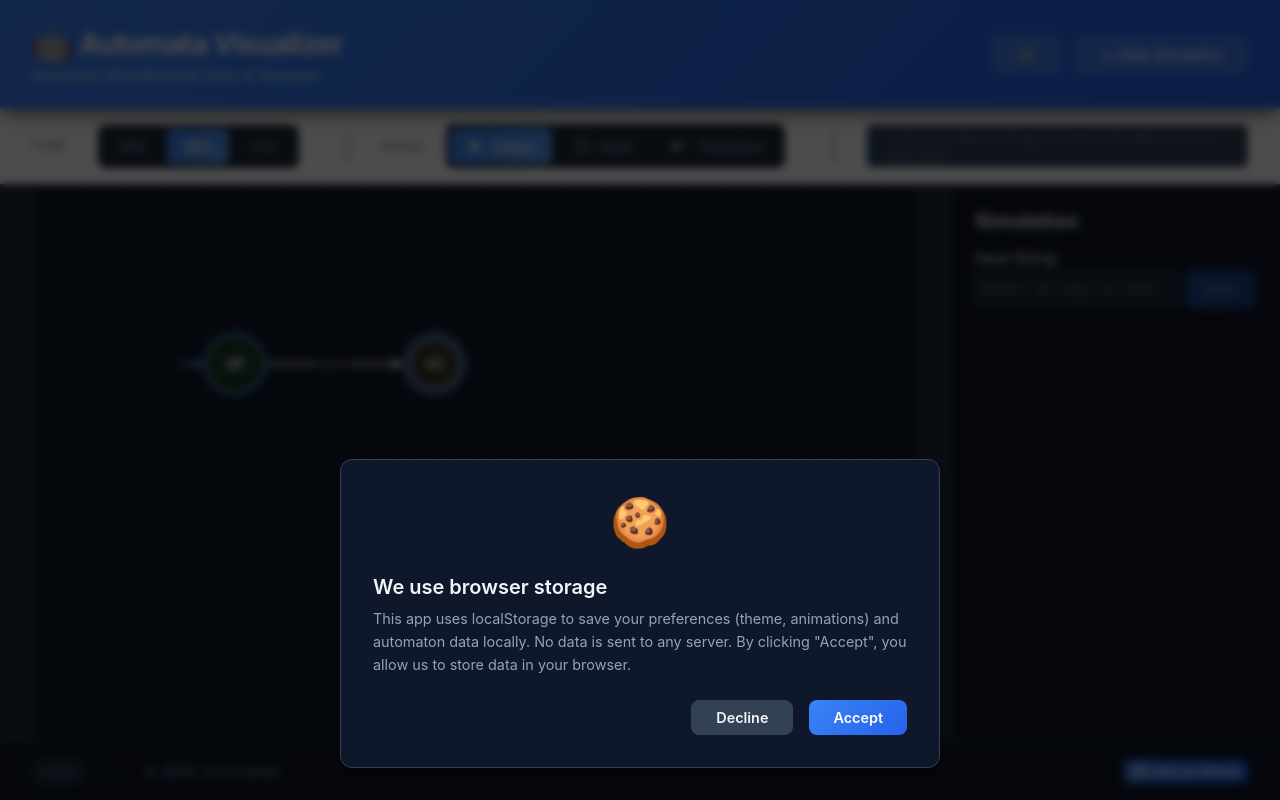
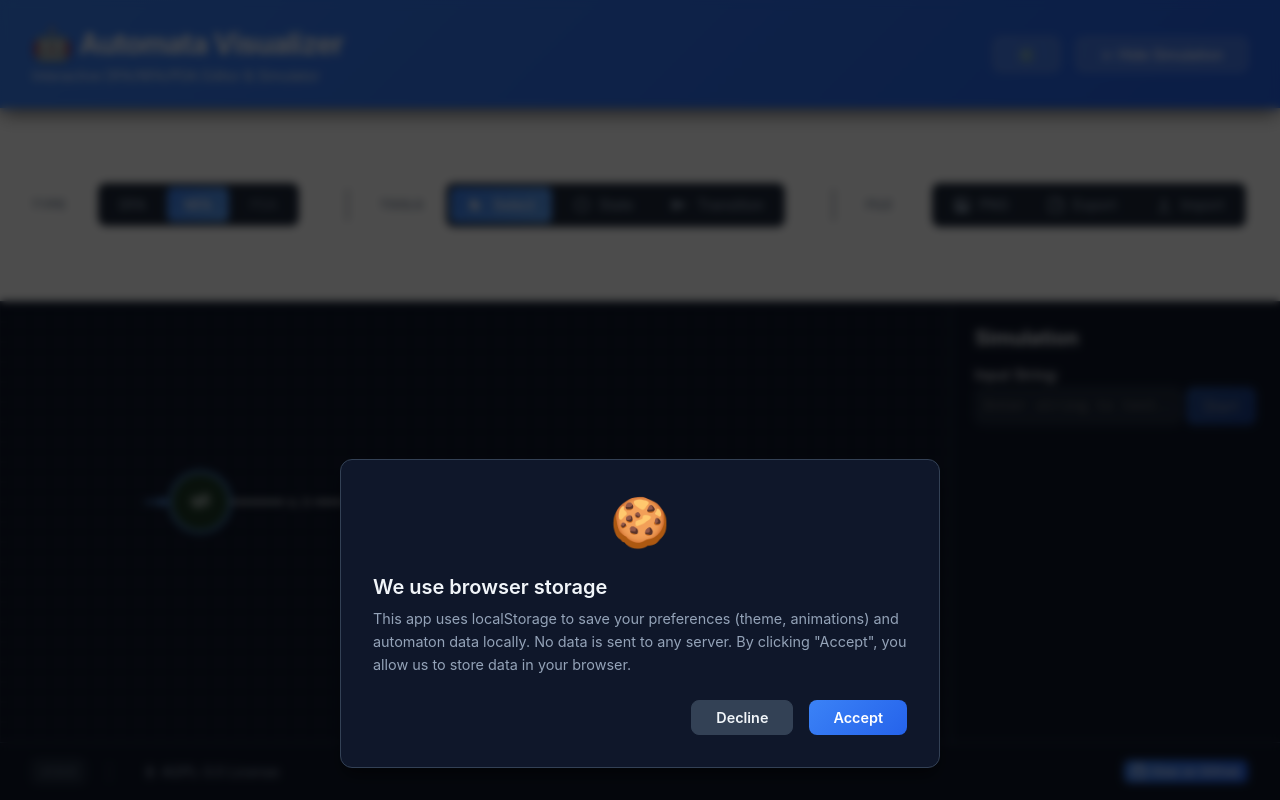
Before and after one commit to DubskySteam/automata-simulator, a React (Vite) app in the folder web/: page / in a window 1280 px wide. Built offline with nearby package versions, Linux system fonts and the light colour scheme.

Commit message:
feat: add export/import functionality and fix canvas stability

```diff
--- a/web/src/App.css
+++ b/web/src/App.css
@@ -84,7 +84,8 @@
   display: flex;
   overflow: hidden;
   background-color: var(--bg-secondary);
-  min-height: 0; /* Important for flex children */
+  min-height: 0;
+  position: relative;
 }
 
 .footer {
--- a/web/src/App.tsx
+++ b/web/src/App.tsx
@@ -99,6 +99,65 @@ function App() {
     }
   }, []);
 
+  const handleExportPNG = useCallback(() => {
+    const helpers = getCanvasHelpers();
+    if (helpers.exportToPNG) {
+      helpers.exportToPNG();
+    }
+  }, []);
+
+  const handleExportJSON = useCallback(() => {
+    const helpers = getCanvasHelpers();
+    if (helpers.getAutomaton) {
+      const automaton = helpers.getAutomaton();
+      const json = JSON.stringify(automaton, null, 2);
+
+      // Create download
+      const blob = new Blob([json], { type: 'application/json' });
+      const url = URL.createObjectURL(blob);
+      const link = document.createElement('a');
+      link.download = `automaton-${Date.now()}.json`;
+      link.href = url;
+      link.click();
+      URL.revokeObjectURL(url);
+    }
+  }, []);
+
+  const handleImportJSON = useCallback(() => {
+    const input = document.createElement('input');
+    input.type = 'file';
+    input.accept = 'application/json,.json';
+
+    input.onchange = (e) => {
+      const file = (e.target as HTMLInputElement).files?.[0];
+      if (!file) return;
+
+      const reader = new FileReader();
+      reader.onload = (event) => {
+        try {
+          const json = event.target?.result as string;
+          const automaton = JSON.parse(json);
+
+          // Validate the structure
+          if (!automaton.type || !automaton.states || !automaton.transitions) {
+            alert('Invalid automaton file format');
+            return;
+          }
+
+          const helpers = getCanvasHelpers();
+          if (helpers.loadAutomaton) {
+            helpers.loadAutomaton(automaton);
+          }
+        } catch (error) {
+          alert('Error parsing JSON file: ' + error);
+        }
+      };
+      reader.readAsText(file);
+    };
+
+    input.click();
+  }, []);
+
   return (
     <div className="app">
       {/* Modals at app level for proper z-index */}
@@ -129,10 +188,7 @@ function App() {
           >
             ⚙️
           </button>
-          <button
-            className="toggle-sim-button"
-            onClick={() => setShowSimulation(!showSimulation)}
-          >
+          <button className="toggle-sim-button" onClick={() => setShowSimulation(!showSimulation)}>
             {showSimulation ? '← Hide Simulation' : 'Show Simulation →'}
           </button>
         </div>
@@ -143,6 +199,9 @@ function App() {
         onToolModeChange={setToolMode}
         automatonType={automatonType}
         onAutomatonTypeChange={handleAutomatonTypeChange}
+        onExportPNG={handleExportPNG}
+        onExportJSON={handleExportJSON}
+        onImportJSON={handleImportJSON}
       />
 
       <main className="main">
@@ -189,14 +248,9 @@ function App() {
           </a>
         </div>
         <div className="footer-right">
-          <a
-            href={GITHUB_URL}
-            target="_blank"
-            rel="noopener noreferrer"
-            className="footer-badge"
-          >
+          <a href={GITHUB_URL} target="_blank" rel="noopener noreferrer" className="footer-badge">
             <svg viewBox="0 0 16 16" width="14" height="14" fill="currentColor">
-              <path d="M8 0C3.58 0 0 3.58 0 8c0 3.54 2.29 6.53 5.47 7.59.4.07.55-.17.55-.38 0-.19-.01-.82-.01-1.49-2.01.37-2.53-.49-2.69-.94-.09-.23-.48-.94-.82-1.13-.28-.15-.68-.52-.01-.53.63-.01 1.08.58 1.23.82.72 1.21 1.87.87 2.33.66.07-.52.28-.87.51-1.07-1.78-.2-3.64-.89-3.64-3.95 0-.87.31-1.59.82-2.15-.08-.2-.36-1.02.08-2.12 0 0 .67-.21 2.2.82.64-.18 1.32-.27 2-.27.68 0 1.36.09 2 .27 1.53-1.04 2.2-.82 2.2-.82.44 1.1.16 1.92.08 2.12.51.56.82 1.27.82 2.15 0 3.07-1.87 3.75-3.65 3.95.29.25.54.73.54 1.48 0 1.07-.01 1.93-.01 2.2 0 .21.15.46.55.38A8.013 8.013 0 0016 8c0-4.42-3.58-8-8-8z"/>
+              <path d="M8 0C3.58 0 0 3.58 0 8c0 3.54 2.29 6.53 5.47 7.59.4.07.55-.17.55-.38 0-.19-.01-.82-.01-1.49-2.01.37-2.53-.49-2.69-.94-.09-.23-.48-.94-.82-1.13-.28-.15-.68-.52-.01-.53.63-.01 1.08.58 1.23.82.72 1.21 1.87.87 2.33.66.07-.52.28-.87.51-1.07-1.78-.2-3.64-.89-3.64-3.95 0-.87.31-1.59.82-2.15-.08-.2-.36-1.02.08-2.12 0 0 .67-.21 2.2.82.64-.18 1.32-.27 2-.27.68 0 1.36.09 2 .27 1.53-1.04 2.2-.82 2.2-.82.44 1.1.16 1.92.08 2.12.51.56.82 1.27.82 2.15 0 3.07-1.87 3.75-3.65 3.95.29.25.54.73.54 1.48 0 1.07-.01 1.93-.01 2.2 0 .21.15.46.55.38A8.013 8.013 0 0016 8c0-4.42-3.58-8-8-8z" />
             </svg>
             View on GitHub
           </a>
--- a/web/src/components/editor/Canvas.css
+++ b/web/src/components/editor/Canvas.css
@@ -6,11 +6,14 @@
   align-items: center;
   justify-content: center;
   background-color: var(--bg-secondary);
+  min-width: 0; /* Important for flex shrinking */
 }
 
 .canvas {
   display: block;
   cursor: default;
+  max-width: 100%;
+  max-height: 100%;
 }
 
 .canvas.cursor-crosshair {
--- a/web/src/components/editor/Canvas.tsx
+++ b/web/src/components/editor/Canvas.tsx
@@ -24,11 +24,12 @@ interface CanvasProps {
   onSimulationChange?: (simulation: SimulationState | null) => void;
   onValidationChange?: (errors: string[]) => void;
   animationsEnabled?: boolean;
+  onLoadAutomaton?: (automaton: Automaton) => void;
 }
 
 export function Canvas({
-  width = 800,
-  height = 600,
+  width: propWidth,
+  height: propHeight,
   toolMode,
   showSimulation = false,
   automatonType = 'NFA',
@@ -37,7 +38,11 @@ export function Canvas({
   onValidationChange,
   animationsEnabled = true,
 }: CanvasProps) {
-  const canvasRef = useCanvas({ width, height });
+  const containerRef = useRef<HTMLDivElement>(null);
+  const [containerSize, setContainerSize] = useState({
+    width: propWidth || 800,
+    height: propHeight || 600,
+  });
   const rendererRef = useRef<CanvasRenderer | null>(null);
   const [offset, setOffset] = useState<Position>({ x: 0, y: 0 });
   const [zoom, setZoom] = useState(1);
@@ -77,6 +82,7 @@ export function Canvas({
     addTransition,
     updateTransition,
     removeTransition,
+    loadAutomaton,
   } = useAutomaton({
     type: automatonType,
     states: [
@@ -139,6 +145,29 @@ export function Canvas({
     }
   }, [showSimulation]);
 
+  useEffect(() => {
+    const container = containerRef.current;
+    if (!container) return;
+
+    const resizeObserver = new ResizeObserver((entries) => {
+      for (const entry of entries) {
+        const { width, height } = entry.contentRect;
+        setContainerSize({ width, height });
+      }
+    });
+
+    resizeObserver.observe(container);
+
+    return () => {
+      resizeObserver.disconnect();
+    };
+  }, []);
+
+  const width = containerSize.width;
+  const height = containerSize.height;
+
+  const canvasRef = useCanvas({ width, height });
+
   // Expose canvas helpers to parent (for epsilon transition cleanup)
   useEffect(() => {
   (window as any).canvasHelpers = {
@@ -160,16 +189,28 @@ export function Canvas({
         }
       });
 
-        // Remove transitions that only have epsilon
       epsilonTransitionIds.forEach((id) => removeTransition(id));
-
-        // Update transitions that have epsilon + other symbols
       transitionsToUpdate.forEach(({ id, symbols }) =>
         updateTransition(id, { symbols })
       );
     },
+    exportToPNG: () => {
+      const canvas = canvasRef.current;
+      if (!canvas) return;
+
+      const link = document.createElement('a');
+      link.download = `automaton-${Date.now()}.png`;
+      link.href = canvas.toDataURL('image/png');
+      link.click();
+    },
+    getAutomaton: () => {
+      return automaton;
+    },
+    loadAutomaton: (newAutomaton: Automaton) => {
+      loadAutomaton(newAutomaton);
+    },
 };
-  }, [transitions, removeTransition, updateTransition]);
+}, [transitions, removeTransition, updateTransition, automaton, canvasRef, loadAutomaton]);
 
   // Animation loop for breathing effect
   useEffect(() => {
@@ -221,9 +262,7 @@ export function Canvas({
   const handleStateSelect = useCallback((stateId: string, multiSelect: boolean) => {
     setSelectedStates((prev) => {
       if (multiSelect) {
-        return prev.includes(stateId)
-          ? prev.filter((id) => id !== stateId)
-          : [...prev, stateId];
+        return prev.includes(stateId) ? prev.filter((id) => id !== stateId) : [...prev, stateId];
       }
       return [stateId];
     });
@@ -278,10 +317,7 @@ export function Canvas({
         position.y - lastClickPosRef.current.y
       );
 
-      if (
-        timeSinceLastClick < CANVAS_CONSTANTS.DOUBLE_CLICK_THRESHOLD &&
-        distance < 10
-      ) {
+      if (timeSinceLastClick < CANVAS_CONSTANTS.DOUBLE_CLICK_THRESHOLD && distance < 10) {
         addState(position);
         lastClickTimeRef.current = 0;
       } else {
@@ -305,8 +341,12 @@ export function Canvas({
       isPaused: false,
       currentStep: 0,
       steps,
-      result: steps.length > 0 && steps[steps.length - 1].remainingInput === '' ?
-        (accepted ? 'accepted' : 'rejected') : 'rejected',
+      result:
+        steps.length > 0 && steps[steps.length - 1].remainingInput === ''
+          ? accepted
+            ? 'accepted'
+            : 'rejected'
+          : 'rejected',
       inputString,
     });
   }, []);
@@ -402,10 +442,7 @@ export function Canvas({
       if (result) {
         setZoom((prev) => {
           const newZoom = prev + result.zoomDelta;
-          return Math.max(
-            CANVAS_CONSTANTS.MIN_ZOOM,
-            Math.min(CANVAS_CONSTANTS.MAX_ZOOM, newZoom)
-          );
+          return Math.max(CANVAS_CONSTANTS.MIN_ZOOM, Math.min(CANVAS_CONSTANTS.MAX_ZOOM, newZoom));
         });
       }
     },
@@ -534,7 +571,15 @@ export function Canvas({
     }
 
     return [];
-  }, [contextMenu, states, transitions, toggleStateInitial, toggleStateAccept, removeState, removeTransition]);
+  }, [
+    contextMenu,
+    states,
+    transitions,
+    toggleStateInitial,
+    toggleStateAccept,
+    removeState,
+    removeTransition,
+  ]);
 
   // Cleanup on unmount
   useEffect(() => {
@@ -641,7 +686,7 @@ export function Canvas({
 
   return (
     <>
-      <div className="canvas-container">
+      <div ref={containerRef} className="canvas-container">
         <canvas
           ref={canvasRef}
           className={`canvas ${getCursorClass()}`}
@@ -684,8 +729,14 @@ export function Canvas({
             ? transitions.find((t) => t.id === transitionModal.editingTransitionId)?.symbols
             : undefined
         }
-        fromLabel={transitionModal ? states.find((s) => s.id === transitionModal.fromState)?.label : undefined}
-        toLabel={transitionModal ? states.find((s) => s.id === transitionModal.toState)?.label : undefined}
+        fromLabel={
+          transitionModal
+            ? states.find((s) => s.id === transitionModal.fromState)?.label
+            : undefined
+        }
+        toLabel={
+          transitionModal ? states.find((s) => s.id === transitionModal.toState)?.label : undefined
+        }
       />
     </>
   );
--- a/web/src/components/editor/Toolbar.tsx
+++ b/web/src/components/editor/Toolbar.tsx
@@ -6,9 +6,20 @@ interface ToolbarProps {
   onToolModeChange: (mode: ToolMode) => void;
   automatonType: AutomatonType;
   onAutomatonTypeChange: (type: AutomatonType) => void;
+  onExportPNG?: () => void;
+  onExportJSON?: () => void;
+  onImportJSON?: () => void;
 }
 
-export function Toolbar({ toolMode, onToolModeChange, automatonType, onAutomatonTypeChange }: ToolbarProps) {
+export function Toolbar({
+  toolMode,
+  onToolModeChange,
+  automatonType,
+  onAutomatonTypeChange,
+  onExportPNG,
+  onExportJSON,
+  onImportJSON,
+}: ToolbarProps) {
   return (
     <div className="toolbar">
       <div className="toolbar-section">
@@ -83,6 +94,47 @@ export function Toolbar({ toolMode, onToolModeChange, automatonType, onAutomaton
       </div>
 
       <div className="toolbar-section">
+        <h3 className="toolbar-title">File</h3>
+        <div className="toolbar-buttons">
+          <button
+            className="toolbar-button"
+            onClick={onExportPNG}
+            title="Export as PNG"
+          >
+            <svg width="20" height="20" viewBox="0 0 20 20" fill="none" stroke="currentColor" strokeWidth="2">
+              <rect x="3" y="3" width="14" height="14" rx="2" />
+              <circle cx="7.5" cy="7.5" r="1.5" fill="currentColor" />
+              <path d="M3 13 L6 10 L9 13 L13 9 L17 13 L17 17 L3 17 Z" fill="currentColor" stroke="none" />
+            </svg>
+            <span>PNG</span>
+          </button>
+
+          <button
+            className="toolbar-button"
+            onClick={onExportJSON}
+            title="Export as JSON"
+          >
+            <svg width="20" height="20" viewBox="0 0 20 20" fill="currentColor">
+              <path d="M13 3 L17 7 L17 17 L3 17 L3 3 Z M13 3 L13 7 L17 7" fill="none" stroke="currentColor" strokeWidth="2" strokeLinejoin="round"/>
+            </svg>
+            <span>Export</span>
+          </button>
+
+          <button
+            className="toolbar-button"
+            onClick={onImportJSON}
+            title="Import from JSON"
+          >
+            <svg width="20" height="20" viewBox="0 0 20 20" fill="currentColor">
+              <path d="M10 3 L10 12 M7 9 L10 12 L13 9" fill="none" stroke="currentColor" strokeWidth="2" strokeLinecap="round" strokeLinejoin="round"/>
+              <path d="M4 17 L16 17" stroke="currentColor" strokeWidth="2" strokeLinecap="round"/>
+            </svg>
+            <span>Import</span>
+          </button>
+        </div>
+      </div>
+
+      <div className="toolbar-section">
         <div className="toolbar-info">
           <div className="toolbar-hint">
             {toolMode === 'select' && '• Click to select • Drag to move • Double-click to add state'}
--- a/web/src/hooks/useAutomaton.ts
+++ b/web/src/hooks/useAutomaton.ts
@@ -128,10 +128,12 @@ export function useAutomaton(initialAutomaton?: Partial<Automaton>) {
     }));
   }, []);
 
+  const loadAutomaton = useCallback((newAutomaton: Automaton) => {
+    setAutomaton(newAutomaton);
+  }, []);
+
 return {
   automaton,
-    setAutomaton,
-    setAutomatonType,
   addState,
   removeState,
   updateState,
@@ -140,5 +142,6 @@ export function useAutomaton(initialAutomaton?: Partial<Automaton>) {
   addTransition,
   updateTransition,
   removeTransition,
+  loadAutomaton,
 };
 }
```
Lines whose indentation alone changed are shown as unchanged.
